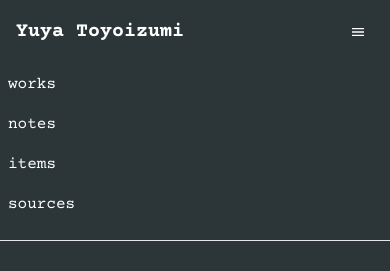
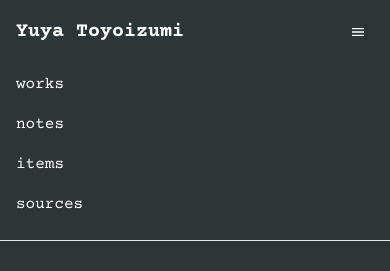
Before and after one commit to yuya-toyoizumi/my-site, a Next.js app: page / in a window 390 px wide. Both pictures are taken after a click on the button "Open main menu". Shown: the top 271 px of the page. Built offline with nearby package versions, Linux system fonts and the light colour scheme.

Commit message:
update responsive header style

```diff
--- a/src/components/header.tsx
+++ b/src/components/header.tsx
@@ -48,7 +48,7 @@ export const Header = () => {
         className={`sm:hidden ${isMobileOpen ? "block" : "hidden"}`}
         id="mobile-menu"
       >
-        <div className="flex flex-col pt-2 pb-6 space-y-4 border-b border-gray-200 px-2">
+        <div className="flex flex-col pt-2 pb-6 space-y-4 border-b border-gray-200 px-4">
           <Link href="/works">works</Link>
           <Link href="/notes">notes</Link>
           <Link href="/items">items</Link>
```
